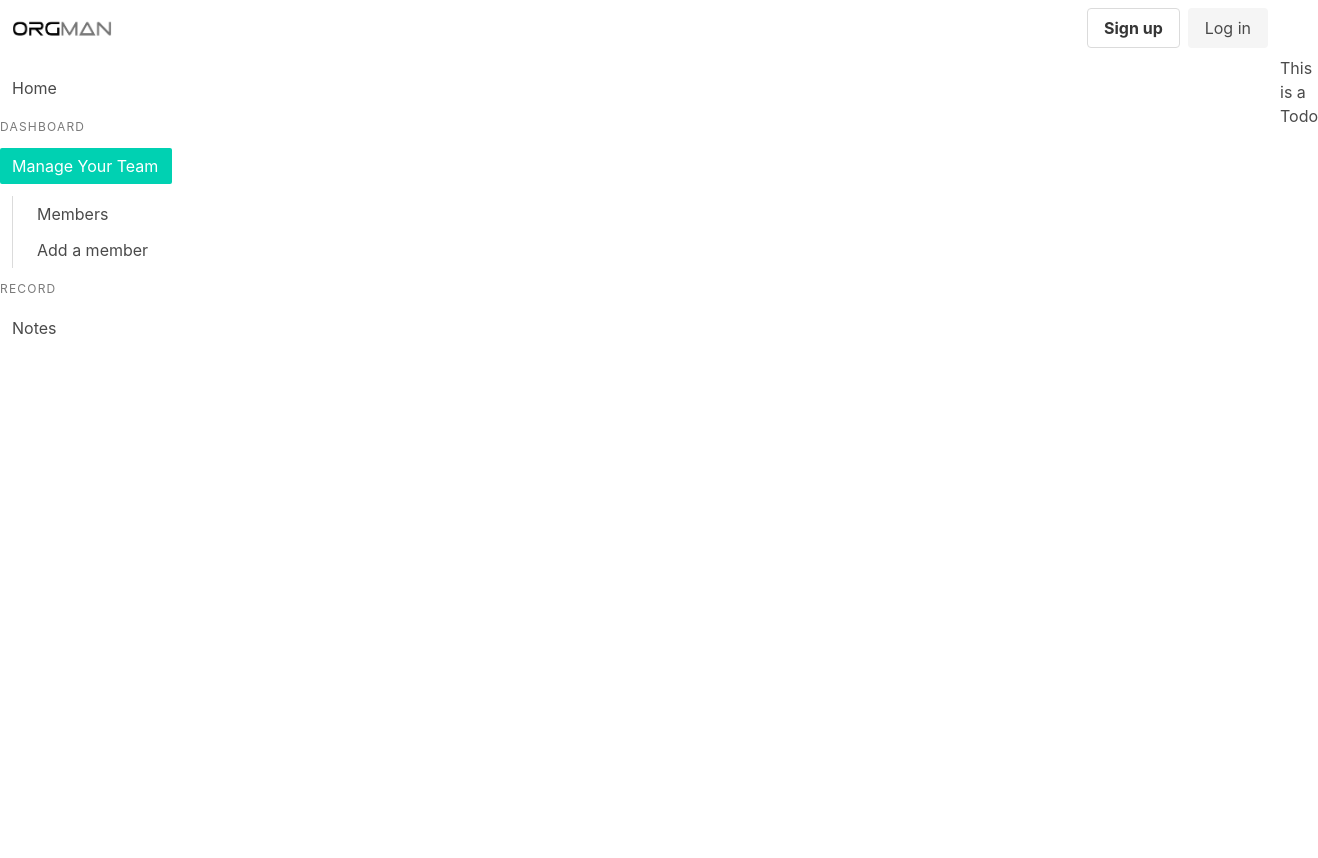
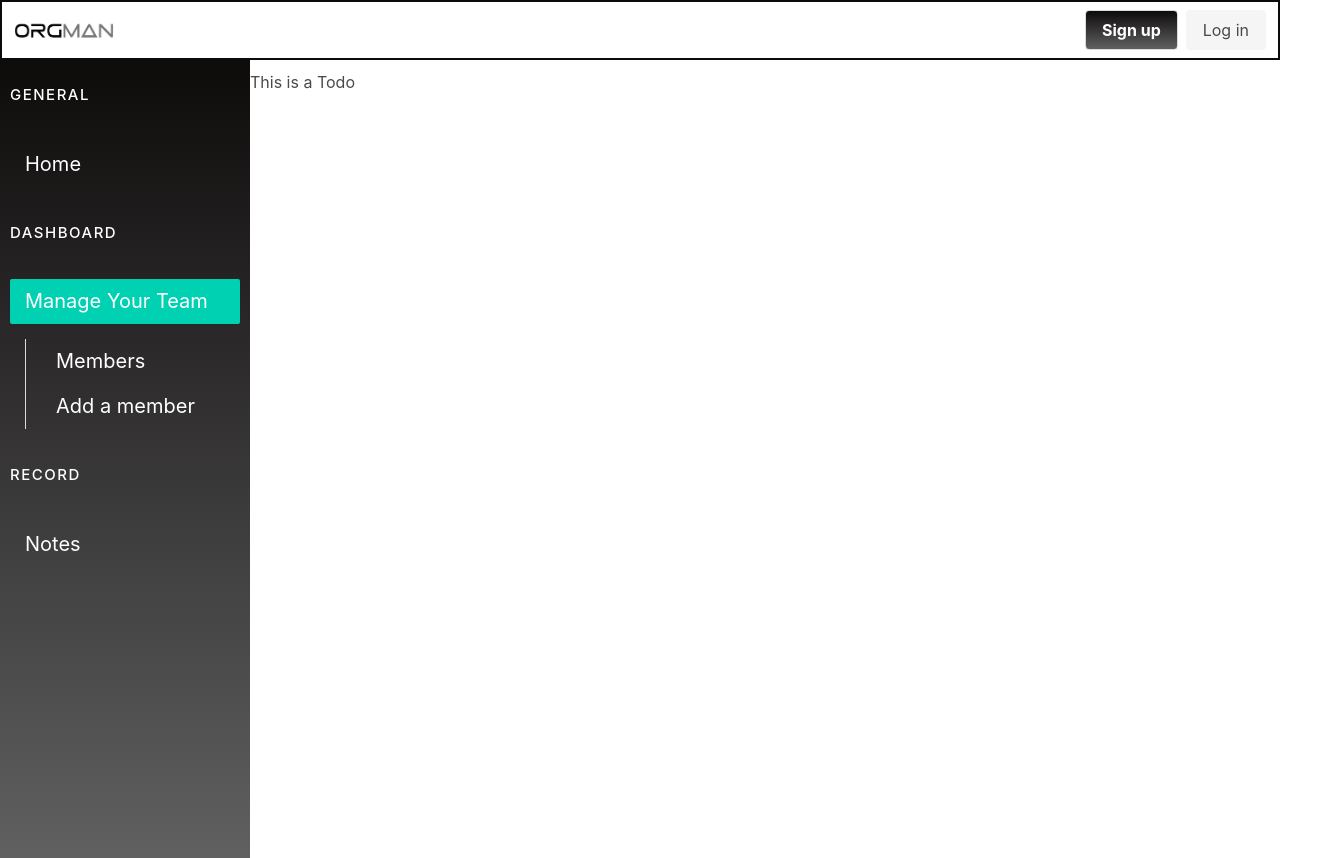
Before and after one commit to imoempire/orgman, a React (Create React App) app: page / in a window 1280 px wide. Shown: the whole page, 1318 px wide, since content can reach past the window. Built offline with nearby package versions, Linux system fonts and the light colour scheme.

Commit message:
add css codes

```diff
--- a/src/App.css
+++ b/src/App.css
@@ -1,14 +1,40 @@
 @import "https://cdn.jsdelivr.net/npm/bulma@0.9.3/css/bulma.min.css";
 
 
-.App{
-    width: 100vw;
-    height: 100vh;
+.navbars{
+    margin-bottom: 10px;
+    border: 2px solid #0D0A0A;
 }
 
-/* SIDEBAR CSS */
-.sidebar{
-    background: blue;
-    width: 220px;
-    height: 100%;
+.side-container{
+    margin: auto;
+    min-width: 250px;
+    background-image: linear-gradient( #0D0A0A, #606060);
 }
+
+/* Navbar */
+.navbar .up{
+    background-image: linear-gradient( #0D0A0A, #606060);
+    color: white;
+}
+
+/* Sidebar  */
+
+.menu{
+    height: 100vh;
+    padding: 10px;
+    font-size: 20px;
+}
+
+.menu-list a{
+    color: white;
+}
+.menu p{
+    padding: 20px 0;
+    color: white;
+    font-weight: 500;
+}
+
+.cols{
+    display: flex;
+}
```
